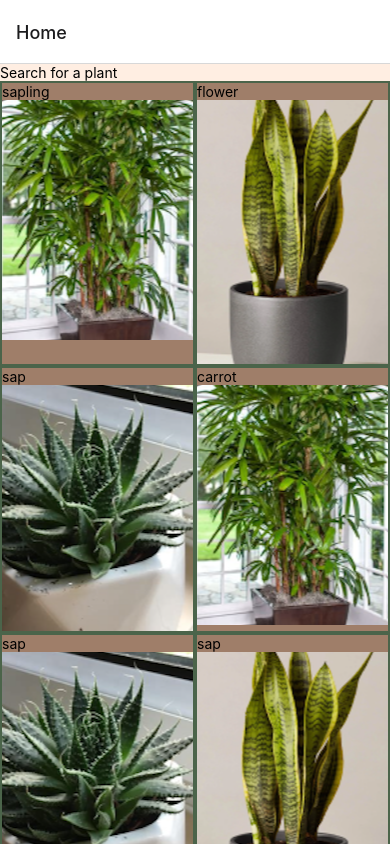
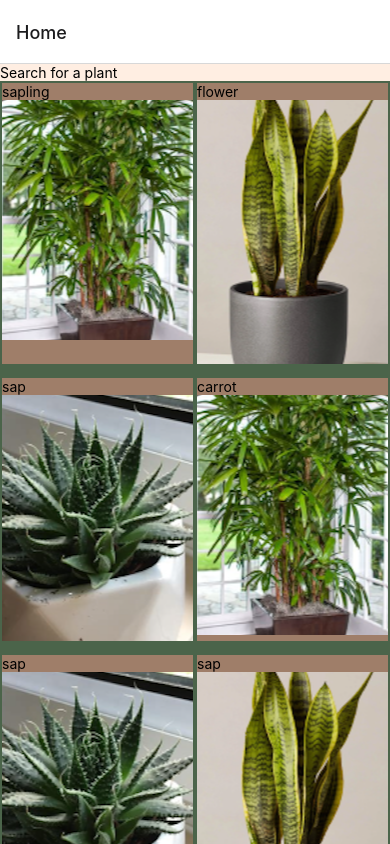
Before and after one commit to Arvill/saplify, a React Native app in the folder Saplify/: screen /Home in a window 390 px wide. Shown: the top 844 px of the page. Built offline with nearby package versions, Linux system fonts and the light colour scheme.

Commit message:
ItemSeparator

```diff
--- a/Saplify/screens/HomeScreen.js
+++ b/Saplify/screens/HomeScreen.js
@@ -1,5 +1,5 @@
 import * as React from 'react';
-import { StyleSheet, TextInput, View, SafeAreaView, FlatList} from 'react-native';
+import { StyleSheet, TextInput, Text, View, SafeAreaView, FlatList} from 'react-native';
 
 import PlantsList from '../components/PlantsList';
 
@@ -36,6 +36,7 @@ const HomeScreen = ({ navigation }) => {
                     numColumns={2}
                     key={item => item.key}
                     renderItem={({item}) => PlantsList({item, navigation, text})}
+                    ItemSeparatorComponent={() => <View style={{height: 10}}></View>}
           />
         </View>
       </SafeAreaView>
```
Also changed, not shown: Saplify/screens/DetailedViewScreen.js (+2 -2 lines).
